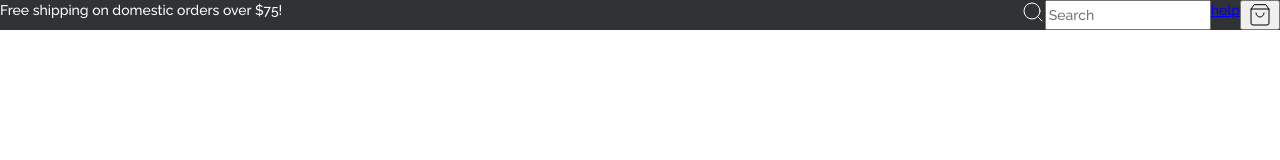
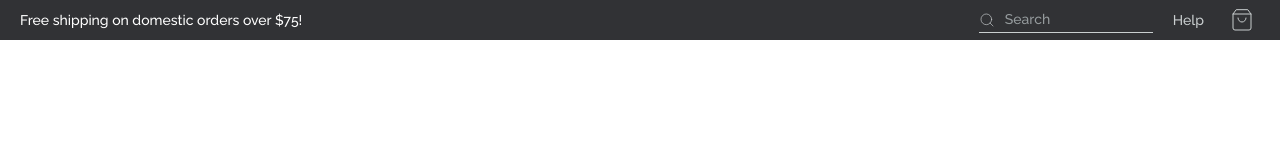
Before and after one commit to rajuplayground/sole-and-ankle, a website built with Vite: page src/index.html in a window 1280 px wide. Built offline with nearby package versions, Linux system fonts and the light colour scheme.

Commit message:
super header intial version completed

```diff
--- a/src/index.html
+++ b/src/index.html
@@ -16,15 +16,18 @@
 </head>
 
 <body>
-    <header>
+    <header class="header">
+        <div class="max-wrapper">
             <div class="super-header">
                 <p>Free shipping on domestic orders over $75!</p>
                 <label class="header-search">
-                <i data-feather="search"></i>
+                    <i data-feather="search" style="width: 16px; aspect-ratio: 1;"></i>
                     <input type="text" placeholder="Search" />
                 </label>
                 <a href="#">help</a>
-            <button><i data-feather="shopping-bag"></i></button>
+                <button class="img-button"><i data-feather="shopping-bag"
+                        style="width: 24px; aspect-ratio: 1;"></i></button>
+            </div>
         </div>
     </header>
     <script>
--- a/src/style.css
+++ b/src/style.css
@@ -7,7 +7,7 @@
     --clr-primary-500: hsl(340, 66%, 47%);
     --clr-secondary-500: hsl(240, 60%, 63%);
 
-    --clr-neutral-900: hsl(220, 3%, 20%);
+    --clr-neutral-900: hsl(225, 4%, 20%);
     --clr-neutral-700: hsl(220, 3%, 20%);
     --clr-neutral-500: hsl(196, 4%, 60%);
     --clr-neutral-300: hsl(190, 5%, 80%);
@@ -91,14 +91,59 @@
     stroke-width: 1;
   }
 
+  .max-wrapper {
+    max-width: 1440px;
+    padding-inline: 20px;
+    margin-inline: auto;
+  }
+
+  a {
+    text-decoration: none;
+  }
+
+  .img-button {
+    background: none;
+    border: none;
+    color: inherit;
+  }
+
+.header {
+    background-color: var(--clr-neutral-900);
+    color: var(--clr-neutral-300);
+    font-size: var(--fs-100);
+}
+
 .super-header {
-    background-color: var(--clr-neutral-900);
+    display: flex;
+    height: 40px;
+    align-items: center;
+    gap: 20px;
+}
+
+.super-header p {
     color: var(--clr-white);
-    font-size: var(--fs-100);
-    display: flex;
+}
+
+.super-header a {
+    color: inherit;
+    text-transform: capitalize;
 }
 
 .header-search {
     display: flex;
     margin-left: auto;
+    border-bottom: 1px solid var(--clr-neutral-300);
 }
+
+.header-search input {
+    background: none;
+    border: none;
+    margin-left: 8px;
+    width: 150px;
+    color: inherit;
+}
+
+.header-search input::placeholder {
+    color: var(--clr-neutral-500);
+    text-transform: capitalize;
+  }
```
Lines whose indentation alone changed are shown as unchanged.
